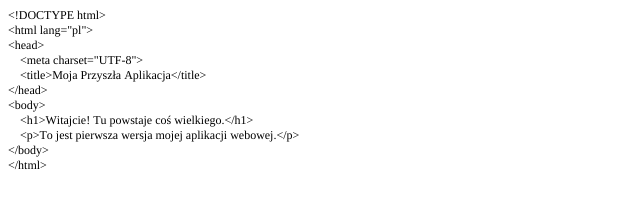
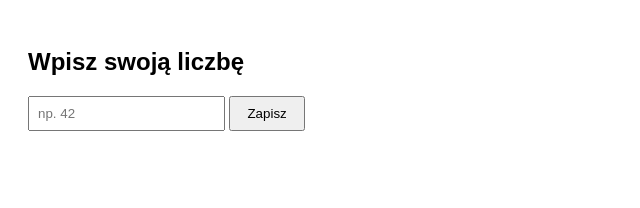
Before and after one commit to mikolajpomykol/BillSplit, a website: page index.html in a window 1280 px wide. Shown: the whole page, without its empty margins (0-640 px from the left). Drawn offline with nearby package versions, Linux system fonts and the light colour scheme.

Commit message:
Upload do chmury

```diff
--- a/index.html
+++ b/index.html
@@ -1,27 +1,74 @@
-<!DOCTYPE html PUBLIC "-//W3C//DTD HTML 4.01//EN" "http://www.w3.org/TR/html4/strict.dtd">
-<html>
+<!DOCTYPE html>
+<html lang="pl">
 <head>
-  <meta http-equiv="Content-Type" content="text/html; charset=utf-8">
-  <meta http-equiv="Content-Style-Type" content="text/css">
-  <title></title>
-  <meta name="Generator" content="Cocoa HTML Writer">
-  <meta name="CocoaVersion" content="2685.4">
-  <style type="text/css">
-    p.p1 {margin: 0.0px 0.0px 0.0px 0.0px; font: 12.0px Times; -webkit-text-stroke: #000000}
-    span.s1 {font-kerning: none}
-  </style>
+  <meta charset="UTF-8">
+  <meta name="viewport" content="width=device-width, initial-scale=1.0">
+  <title>Moja Strona z Supabase</title>
+
+  <script src="https://cdn.jsdelivr.net/npm/@supabase/supabase-js@2"></script>
 </head>
 <body>
-<p class="p1"><span class="s1">&lt;!DOCTYPE html&gt;</span></p>
-<p class="p1"><span class="s1">&lt;html lang="pl"&gt;</span></p>
-<p class="p1"><span class="s1">&lt;head&gt;</span></p>
-<p class="p1"><span class="s1"><span class="Apple-converted-space">    </span>&lt;meta charset="UTF-8"&gt;</span></p>
-<p class="p1"><span class="s1"><span class="Apple-converted-space">    </span>&lt;title&gt;Moja Przyszła Aplikacja&lt;/title&gt;</span></p>
-<p class="p1"><span class="s1">&lt;/head&gt;</span></p>
-<p class="p1"><span class="s1">&lt;body&gt;</span></p>
-<p class="p1"><span class="s1"><span class="Apple-converted-space">    </span>&lt;h1&gt;Witajcie! Tu powstaje coś wielkiego.&lt;/h1&gt;</span></p>
-<p class="p1"><span class="s1"><span class="Apple-converted-space">    </span>&lt;p&gt;To jest pierwsza wersja mojej aplikacji webowej.&lt;/p&gt;</span></p>
-<p class="p1"><span class="s1">&lt;/body&gt;</span></p>
-<p class="p1"><span class="s1">&lt;/html&gt;</span></p>
+
+  <div style="padding: 20px; font-family: sans-serif;">
+    <h2>Wpisz swoją liczbę</h2>
+
+    <input type="number" id="liczbaInput" placeholder="np. 42" style="padding: 8px;">
+    <button onclick="zapiszDoBazy()" style="padding: 8px 16px;">Zapisz</button>
+
+    <p id="status"></p>
+  </div>
+
+  <script>
+    // 2. Inicjalizacja Supabase - wklej swoje publiczne klucze poniżej
+    const supabaseUrl = 'https://eabprmsyvgznqaxtahdr.supabase.co';
+    const supabaseKey = 'eyJhbGciOiJIUzI1NiIsInR5cCI6IkpXVCJ9.eyJpc3MiOiJzdXBhYmFzZSIsInJlZiI6ImVhYnBybXN5dmd6bnFheHRhaGRyIiwicm9sZSI6ImFub24iLCJpYXQiOjE3NzI0ODA3NjQsImV4cCI6MjA4ODA1Njc2NH0.63M5d6ETIjfBlaB02-qf-kTzqjLq4JKCcW_rIdSoMww';
+
+    // Tworzymy klienta Supabase
+    const supabase = window.supabase.createClient(supabaseUrl, supabaseKey);
+
+    // 3. Funkcja wysyłająca dane po kliknięciu przycisku
+    async function zapiszDoBazy() {
+      const input = document.getElementById('liczbaInput');
+      const statusText = document.getElementById('status');
+
+      // Pobieramy wartość z pola i zamieniamy na liczbę całkowitą
+      const wpisanaLiczba = parseInt(input.value);
+
+      // Zabezpieczenie, jeśli ktoś nie wpisze liczby
+      if (isNaN(wpisanaLiczba)) {
+        statusText.innerText = "Proszę wpisać poprawną liczbę!";
+        statusText.style.color = "red";
+        return;
+      }
+
+      statusText.innerText = "Wysyłanie...";
+      statusText.style.color = "black";
+
+      // Wysyłamy dane do tabeli (upewnij się, że Twoja tabela nazywa się 'user_numbers',
+      // a kolumna 'number_value')
+
+      const SupaTable = 'expenses'
+      const SupaColumn = 'ExpenseValue'
+
+
+      const { data, error } = await supabase
+        .from(SupaTable)
+        .insert([
+          { ExpenseValue: wpisanaLiczba }
+        ]);
+
+      // Sprawdzamy, czy wystąpił błąd (np. zablokowany dostęp RLS)
+      if (error) {
+        console.error('Błąd Supabase:', error);
+        statusText.innerText = "Wystąpił błąd: " + error.message;
+        statusText.style.color = "red";
+      } else {
+        statusText.innerText = "Udało się! Liczba " + wpisanaLiczba + " zapisana.";
+        statusText.style.color = "green";
+        input.value = ''; // Czyszczenie pola po sukcesie
+      }
+    }
+  </script>
+
 </body>
 </html>
--- /dev/null
+++ b/package.json
@@ -0,0 +1,5 @@
+{
+  "dependencies": {
+    "@supabase/supabase-js": "^2.98.0"
+  }
+}
```
Also changed, not shown: 2 other files.
